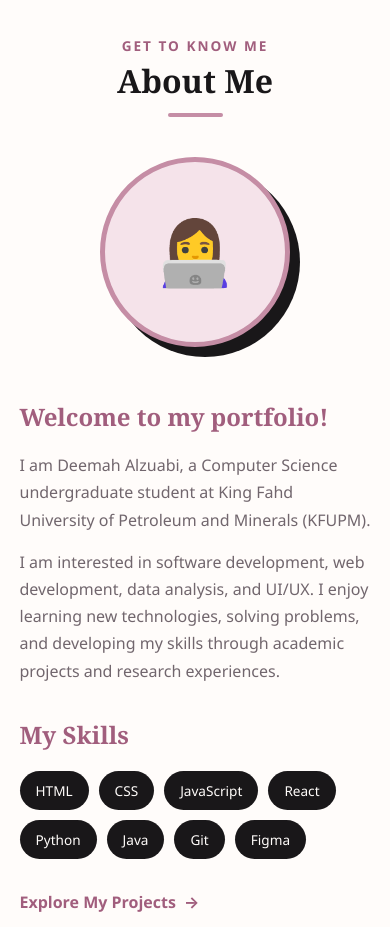
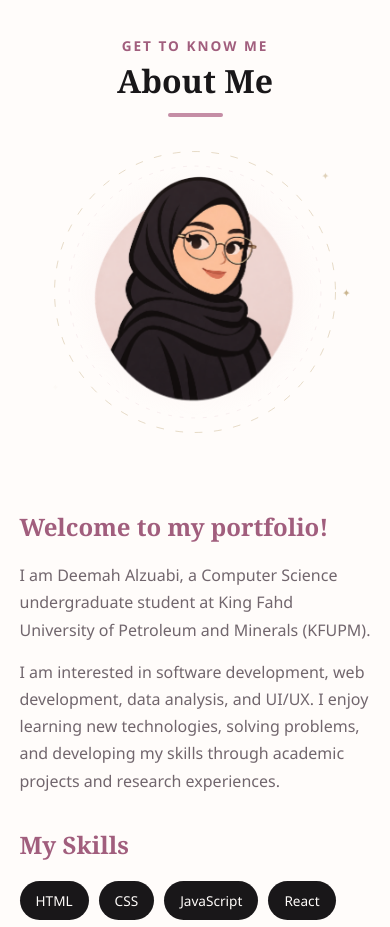
Before and after one commit to deemahs/-202354030-DeemahAlzuabi-assignment4, a plain HTML site: page index.html in a window 390 px wide. Shown: the part 920-1847 px from the top of the page. Drawn offline with Linux system fonts and the light colour scheme; no server answers.

Commit message:
Add animated personal character and remove redundant CSS styles

```diff
--- a/css/styles.css
+++ b/css/styles.css
@@ -402,7 +402,9 @@ h4 {
 }
 
 @keyframes scroll-bounce {
-    0%, 100% {
+
+    0%,
+    100% {
         transform: translateY(0);
     }
 
@@ -461,49 +463,156 @@ h4 {
     background-color: var(--white);
 }
 
-
-.about-section .container {
-    width: 90%;
-}
-
-
 .about-content {
     display: grid;
-
-    grid-template-columns: 0.8fr 1.4fr;
-
+    grid-template-columns: minmax(0, 1fr) minmax(0, 1.2fr);
     align-items: center;
-
-    gap: 70px;
+    gap: 50px;
 }
 
 
 .profile-area {
     display: flex;
     justify-content: center;
+    align-items: center;
+    min-width: 0;
 }
 
+/* Personal Character */
 
-.profile-placeholder {
-    width: 280px;
-    height: 280px;
+.character-wrapper {
+    position: relative;
+    width: 460px;
+    max-width: 100%;
+    aspect-ratio: 1;
 
     display: flex;
     align-items: center;
     justify-content: center;
 
-    position: relative;
+    opacity: 1;
+    transform: translateY(30px) scale(0.9);
 
-    border: 5px solid var(--pink);
+    transition: opacity 0.6s ease,
+        transform 0.6s ease;
+
+    will-change: transform, opacity;
+}
+
+.character-glow {
+    position: absolute;
+    top: 50%;
+    left: 50%;
+
+    width: 400px;
+    max-width: 90%;
+    aspect-ratio: 1;
+
+    transform: translate(-50%, -50%);
     border-radius: 50%;
 
-    background-color: var(--light-pink);
+    background: radial-gradient(circle,
+            var(--light-pink) 0%,
+            transparent 70%);
 
-    font-size: 6rem;
+    opacity: 0.6;
+    pointer-events: none;
+    z-index: 0;
+}
 
-    box-shadow:
-        15px 15px 0 var(--black);
+.character-deco-lines {
+    position: absolute;
+    top: 50%;
+    left: 50%;
+
+    width: 480px;
+    max-width: 105%;
+    aspect-ratio: 1;
+
+    transform: translate(-50%, -50%);
+
+    pointer-events: none;
+    z-index: 0;
 }
+
+.character-img {
+    position: relative;
+    width: 440px;
+    max-width: 100%;
+    height: auto;
+
+    object-fit: contain;
+    z-index: 1;
+
+    transition: transform 0.15s ease-out;
+}
+
+/* Sparkle decorations */
+
+.sparkle {
+    position: absolute;
+    font-size: 1rem;
+    color: var(--gold);
+    pointer-events: none;
+    z-index: 2;
+    opacity: 0;
+
+    animation: sparkleFloat 3s ease-in-out infinite;
+}
+
+.sparkle-1 {
+    top: 10%;
+    right: 5%;
+    animation-delay: 0s;
+    font-size: 0.9rem;
+}
+
+.sparkle-2 {
+    bottom: 15%;
+    left: 2%;
+    animation-delay: 1s;
+    font-size: 0.7rem;
+}
+
+.sparkle-3 {
+    top: 50%;
+    right: -2%;
+    animation-delay: 2s;
+    font-size: 0.8rem;
+}
+
+@keyframes sparkleFloat {
+
+    0%,
+    100% {
+        opacity: 0;
+        transform: translateY(0) scale(0.8);
+    }
+
+    50% {
+        opacity: 0.8;
+        transform: translateY(-8px) scale(1);
+    }
+}
+
+/* Floating animation */
+
+.character-wrapper.floating .character-img {
+    animation: gentleFloat 4s ease-in-out infinite;
+}
+
+@keyframes gentleFloat {
+
+    0%,
+    100% {
+        transform: translateY(0);
+    }
+
+    50% {
+        transform: translateY(-6px);
+    }
+}
+
 
 
 .about-text h3 {
@@ -587,12 +696,6 @@ h4 {
     background-color: var(--light-gray);
 }
 
-
-.projects-section .container {
-    width: 90%;
-}
-
-
 .projects-grid {
     display: grid;
 
@@ -617,7 +720,7 @@ h4 {
 
     box-shadow:
         0 10px 35px rgba(0, 0, 0, 0.06);
-
+    animation: card-enter 0.28s ease both;
     transition:
         transform 0.3s,
         box-shadow 0.3s;
@@ -691,12 +794,6 @@ h4 {
 .contact-section {
     background-color: var(--white);
 }
-
-
-.contact-section .container {
-    width: 90%;
-}
-
 
 .contact-form {
     max-width: 650px;
@@ -842,24 +939,29 @@ body.dark-mode .footer {
         text-align: center;
     }
 
-
     .skills {
         justify-content: center;
     }
-
 
     .projects-grid {
         grid-template-columns: 1fr;
     }
 
-
-    .profile-placeholder {
-        width: 230px;
-        height: 230px;
-
-        font-size: 5rem;
+    .character-wrapper {
+        width: 380px;
     }
 
+    .character-img {
+        width: 360px;
+    }
+
+    .character-deco-lines {
+        width: 400px;
+    }
+
+    .character-glow {
+        width: 320px;
+    }
 }
 
 
@@ -871,7 +973,6 @@ body.dark-mode .footer {
 
     .navbar {
         gap: 12px;
-        height: 75px;
     }
 
     .nav-links {
@@ -951,14 +1052,25 @@ body.dark-mode .footer {
     }
 
 
-    .profile-placeholder {
-        width: 190px;
-        height: 190px;
-        font-size: 4rem;
-        box-shadow:
-            10px 10px 0 var(--black);
+    .character-wrapper {
+        width: 300px;
     }
 
+    .character-img {
+        width: 280px;
+    }
+
+    .character-deco-lines {
+        width: 310px;
+    }
+
+    .character-glow {
+        width: 250px;
+    }
+
+    .sparkle {
+        font-size: 0.65rem;
+    }
 
     .about-text {
         text-align: left;
@@ -1041,17 +1153,13 @@ body.dark-mode .footer {
     text-align: center;
 }
 
-.project-card[hidden] {
-    display: none !important;
-}
+
 
 /* =========================================
  PROJECT ANIMATION
 ========================================= */
 
-.project-card {
-    animation: card-enter 0.28s ease both;
-}
+
 
 @keyframes card-enter {
 
@@ -1130,9 +1238,25 @@ ACCESSIBILITY
         transition: none;
     }
 
-    .hero-content, .scroll-down .arrow {
-    animation: none;
-}
+    .hero-content,
+    .scroll-down .arrow {
+        animation: none;
+    }
+
+    .character-wrapper {
+        opacity: 1 !important;
+        transform: none !important;
+    }
+
+    .character-wrapper.floating .character-img {
+        animation: none;
+    }
+
+    .sparkle {
+        animation: none;
+        opacity: 0.6;
+    }
+
 }
 
 
@@ -1152,22 +1276,6 @@ ACCESSIBILITY
     font-size: 14px;
     font-weight: 600;
 }
-
-#projectSort {
-    padding: 10px 15px;
-    border: 1px solid var(--border);
-    border-radius: 8px;
-    background: var(--white);
-    color: var(--black);
-    font: inherit;
-    cursor: pointer;
-}
-
-#projectSort:focus-visible {
-    outline: 2px solid var(--dark-pink);
-    outline-offset: 2px;
-}
-
 
 /* Mobile */
 @media (max-width: 600px) {
@@ -1220,10 +1328,6 @@ ACCESSIBILITY
     text-decoration: underline;
 }
 
-
-
-
-
 #retryGithub {
     margin-top: 20px;
 }
@@ -1251,6 +1355,8 @@ ACCESSIBILITY
     font-size: 14px;
 }
 
+
+#projectSort,
 #levelSelect {
     padding: 10px 15px;
     border: 1px solid var(--border);
@@ -1261,11 +1367,11 @@ ACCESSIBILITY
     cursor: pointer;
 }
 
+#projectSort:focus-visible,
 #levelSelect:focus-visible {
     outline: 2px solid var(--dark-pink);
     outline-offset: 2px;
 }
-
 
 /* ========================================
  Project Level Badges
@@ -1354,9 +1460,6 @@ body.dark-mode .project-level-badge.advanced {
     outline-offset: 3px;
 }
 
-.back-to-top[hidden] {
-    display: none;
-}
 
 @media (max-width: 600px) {
     .back-to-top {
--- a/index.html
+++ b/index.html
@@ -101,13 +101,61 @@
           </div>
 
           <div class="about-content">
-            <!-- Profile -->
+            <!-- Personal Character -->
             <div class="profile-area">
-              <div class="profile-placeholder">
-                <span>👩‍💻</span>
+              <div class="character-wrapper">
+                <!-- Decorative glow -->
+                <div class="character-glow" aria-hidden="true"></div>
+
+                <!-- Decorative gold accent lines -->
+                <svg
+                  class="character-deco-lines"
+                  aria-hidden="true"
+                  viewBox="0 0 320 320"
+                  fill="none"
+                >
+                  <circle
+                    cx="160"
+                    cy="160"
+                    r="145"
+                    stroke="var(--gold)"
+                    stroke-width="1"
+                    stroke-dasharray="8 12"
+                    opacity="0.35"
+                  />
+                  <circle
+                    cx="160"
+                    cy="160"
+                    r="130"
+                    stroke="var(--pink)"
+                    stroke-width="0.5"
+                    stroke-dasharray="4 8"
+                    opacity="0.25"
+                  />
+                </svg>
+
+                <!-- Sparkle decorations -->
+                <span class="sparkle sparkle-1" aria-hidden="true"
+                  >&#10022;</span
+                >
+                <span class="sparkle sparkle-2" aria-hidden="true"
+                  >&#10022;</span
+                >
+                <span class="sparkle sparkle-3" aria-hidden="true"
+                  >&#10022;</span
+                >
+
+                <!-- Character image -->
+                <img
+                  class="character-img"
+                  src="assets/images/personal-character.png"
+                  alt="Illustrated anime-style character representing Deemah"
+                  width="1254"
+                  height="1254"
+                  loading="eager"
+                />
               </div>
             </div>
-
             <!-- About Information -->
             <div class="about-text">
               <h3>Welcome to my portfolio!</h3>
--- a/js/script.js
+++ b/js/script.js
@@ -83,7 +83,7 @@ function toggleMenu(isOpen) {
 
   menuToggle.setAttribute(
     "aria-label",
-        isOpen ? "Close navigation menu" : "Open navigation menu"
+    isOpen ? "Close navigation menu" : "Open navigation menu",
   );
 }
 
@@ -102,23 +102,20 @@ navLinks.querySelectorAll("a").forEach(function (link) {
 
 // Close the menu using the Escape key
 document.addEventListener("keydown", function (event) {
-    if (
-        event.key === "Escape" &&
-        navLinks.classList.contains("active")
-    ) {
+  if (event.key === "Escape" && navLinks.classList.contains("active")) {
     toggleMenu(false);
     menuToggle.focus();
   }
 });
 
 // Reset the menu when switching to desktop
-window.matchMedia("(max-width: 650px)")
+window
+  .matchMedia("(max-width: 650px)")
   .addEventListener("change", function (event) {
     if (!event.matches) {
       toggleMenu(false);
     }
   });
-
 
 // ========================================
 // Dynamic Project Filtering and Sorting
@@ -419,3 +416,100 @@ backToTop.addEventListener("click", function () {
 
 // Set initial visibility based on the current scroll position
 backToTop.hidden = window.scrollY < 300;
+// ========================================
+// Animated Character - Scroll Parallax
+// ========================================
+
+const characterWrapper = document.querySelector(".character-wrapper");
+
+const characterImg = document.querySelector(".character-img");
+
+const characterGlow = document.querySelector(".character-glow");
+
+const aboutSection = document.getElementById("about");
+
+const prefersReducedMotion = window.matchMedia(
+  "(prefers-reduced-motion: reduce)",
+).matches;
+
+function animateCharacterOnScroll() {
+  if (!characterWrapper || !aboutSection || prefersReducedMotion) {
+    return;
+  }
+
+  const rect = aboutSection.getBoundingClientRect();
+  const windowH = window.innerHeight;
+
+  let sectionProgress = (windowH - rect.top) / (windowH + rect.height);
+
+  sectionProgress = Math.max(0, Math.min(1, sectionProgress));
+
+  let opacity = 1;
+  let translateY = 0;
+  let scale = 1;
+
+  if (sectionProgress < 0.2) {
+    // Stage 1: Entrance
+    const t = sectionProgress / 0.2;
+
+    opacity = t;
+    scale = 0.9 + 0.1 * t;
+    translateY = 30 * (1 - t);
+  } else if (sectionProgress < 0.6) {
+    // Stage 2: Parallax
+    const t = (sectionProgress - 0.2) / 0.4;
+
+    translateY = -15 * t;
+  } else if (sectionProgress < 0.85) {
+    // Stage 3: Floating
+    translateY = -15;
+
+    characterWrapper.classList.add("floating");
+  } else {
+    // Stage 4: Transition out
+    const t = (sectionProgress - 0.85) / 0.15;
+
+    translateY = -15 - 20 * t;
+    opacity = 1 - 0.3 * t;
+    scale = 1 - 0.03 * t;
+
+    characterWrapper.classList.remove("floating");
+  }
+
+  if (sectionProgress < 0.6) {
+    characterWrapper.classList.remove("floating");
+  }
+
+  characterWrapper.style.opacity = opacity;
+
+  characterWrapper.style.transform = `translateY(${translateY}px) scale(${scale})`;
+
+  if (characterGlow) {
+    characterGlow.style.opacity = opacity * 0.6;
+  }
+}
+
+let tickingChar = false;
+
+window.addEventListener(
+  "scroll",
+  function () {
+    if (!tickingChar) {
+      window.requestAnimationFrame(function () {
+        animateCharacterOnScroll();
+        tickingChar = false;
+      });
+
+      tickingChar = true;
+    }
+  },
+  { passive: true },
+);
+
+window.addEventListener("load", animateCharacterOnScroll);
+window.addEventListener("resize", animateCharacterOnScroll);
+
+if (prefersReducedMotion && characterWrapper) {
+  characterWrapper.style.opacity = "1";
+  characterWrapper.style.transform = "none";
+}
```
Also changed, not shown: assets/images/personal-character.png (added), 1 other file. Lines whose indentation alone changed are shown as unchanged.
